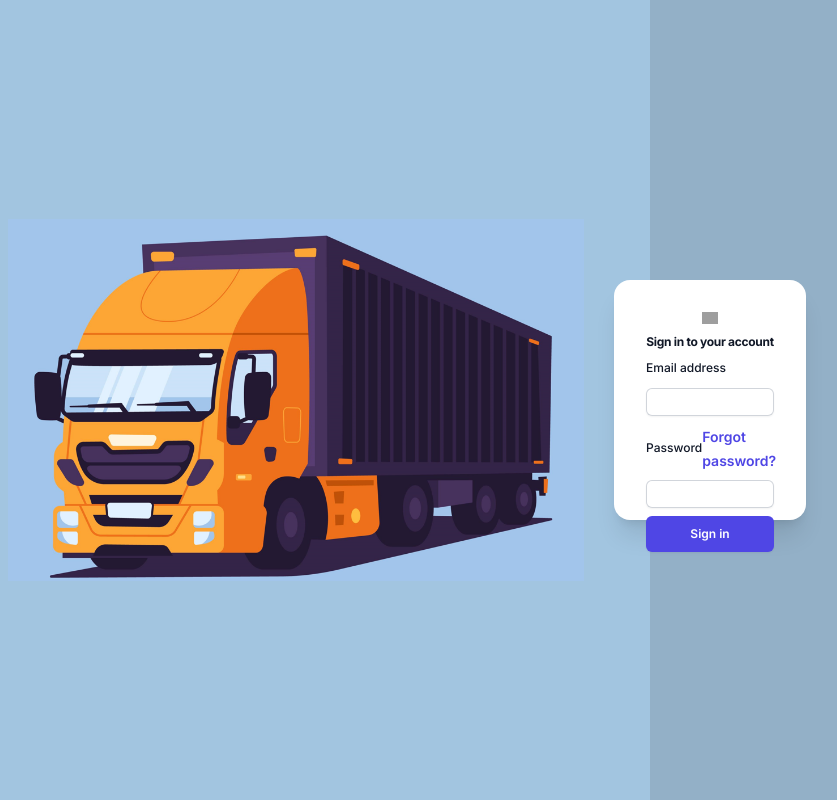
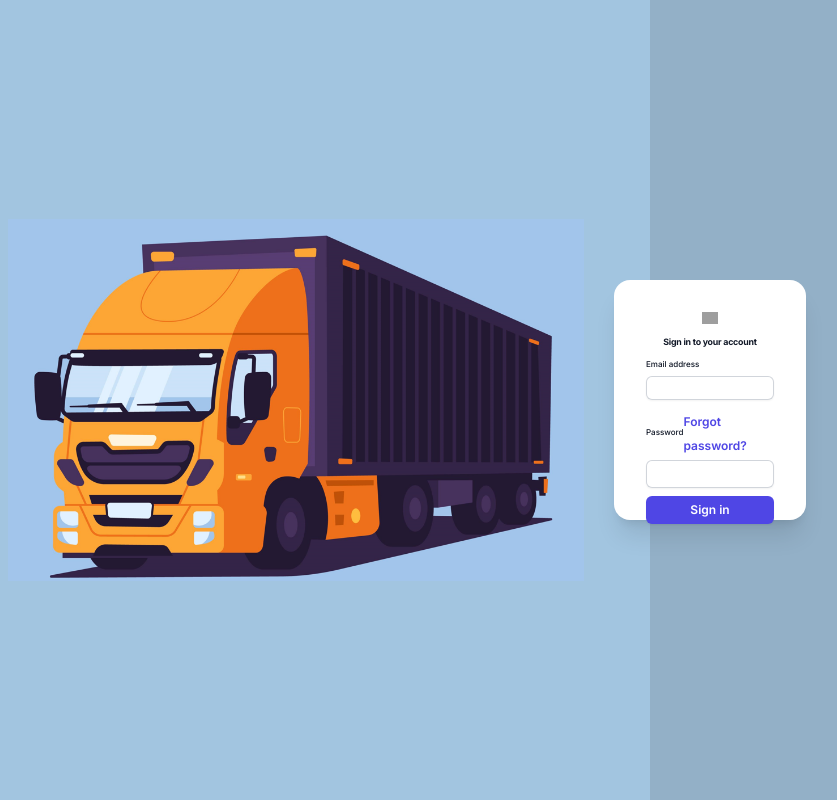
Before and after one commit to AladdinBelhaj/app-transport, a Next.js app in the folder app-transport/: page /login in a window 1280 px wide. Shown: the whole page, without its empty margins (233-1070 px from the left). Built offline with nearby package versions, Linux system fonts and the light colour scheme; grey boxes are pictures that could not be loaded.

Commit message:
Add and edit login form

```diff
--- a/app-transport/app/login/Login.module.css
+++ b/app-transport/app/login/Login.module.css
@@ -30,6 +30,22 @@
   margin-right: 30px;
 }
 
-.text-xxs {
-  font-size: 5px;
+.h2 {
+  margin-top: 0.25rem;
+  text-align: center;
+  --tw-text-opacity: 1;
+  color: rgb(17 24 39 / var(--tw-text-opacity));
+  letter-spacing: -0.025em;
+  line-height: 0.75rem;
+  font-weight: 700;
+  font-size: 0.55rem;
 }
+
+.label {
+  display: block;
+  font-weight: 500;
+  line-height: 1rem;
+  --tw-text-opacity: 1;
+  color: rgb(17 24 39 / var(--tw-text-opacity));
+  font-size: 8px;
+}
--- a/app-transport/app/login/page.tsx
+++ b/app-transport/app/login/page.tsx
@@ -21,49 +21,39 @@ const login = () => {
               src="https://tailwindui.com/img/logos/mark.svg?color=indigo&shade=600"
               alt="Your Company"
             />
-            <h2 className="mt-1 text-center text-xs font-bold leading-3 tracking-tight text-gray-900">
-              Sign in to your account
-            </h2>
+            <h2 className={styles.h2}>Sign in to your account</h2>
             <form className="space-y-2" action="#" method="POST">
               <div>
-                <label
-                  htmlFor="email"
-                  className={
-                    "block text-xs font-medium leading-6 text-gray-900"
-                  }
-                >
+                <label htmlFor="email" className={styles.label}>
                   Email address
                 </label>
-                <div className="mt-2">
+                <div className="mt-1">
                   <input
                     id="email"
                     name="email"
                     type="email"
                     autoComplete="email"
                     required
-                    className="block w-full rounded-md border-0 py-0.5 text-gray-900 shadow-sm ring-1 ring-inset ring-gray-300 placeholder:text-gray-400 focus:ring-2 focus:ring-inset focus:ring-indigo-600 sm:text-sm sm:leading-6"
+                    className="block w-full rounded-md border-0 py-0 text-gray-900 shadow-sm ring-1 ring-inset ring-gray-300 placeholder:text-gray-400 focus:ring-2 focus:ring-inset focus:ring-indigo-600 sm:text-sm sm:leading-6"
                   />
                 </div>
               </div>
 
               <div>
                 <div className="flex items-center justify-between">
-                  <label
-                    htmlFor="password"
-                    className="block text-xs font-medium leading-6 text-gray-900"
-                  >
+                  <label htmlFor="password" className={styles.label}>
                     Password
                   </label>
                   <div className="text-sx">
                     <a
                       href="#"
-                      className="font-semibold text-sm text-indigo-600 hover:text-indigo-500"
+                      className="font-semibold text-xs text-indigo-600 hover:text-indigo-500"
                     >
                       Forgot password?
                     </a>
                   </div>
                 </div>
-                <div className="mt-2">
+                <div className="mt-1">
                   <input
                     id="password"
                     name="password"
@@ -78,7 +68,7 @@ const login = () => {
               <div>
                 <button
                   type="submit"
-                  className="flex w-full justify-center rounded-md bg-indigo-600 px-3 py-1.5 text-xs font-semibold leading-6 text-white shadow-sm hover:bg-indigo-500 focus-visible:outline focus-visible:outline-2 focus-visible:outline-offset-2 focus-visible:outline-indigo-600"
+                  className="flex w-full justify-center rounded-md bg-indigo-600 px-1 py-0.5 text-xs font-semibold leading-6 text-white shadow-sm hover:bg-indigo-500 focus-visible:outline focus-visible:outline-2 focus-visible:outline-offset-2 focus-visible:outline-indigo-600"
                 >
                   Sign in
                 </button>
```
